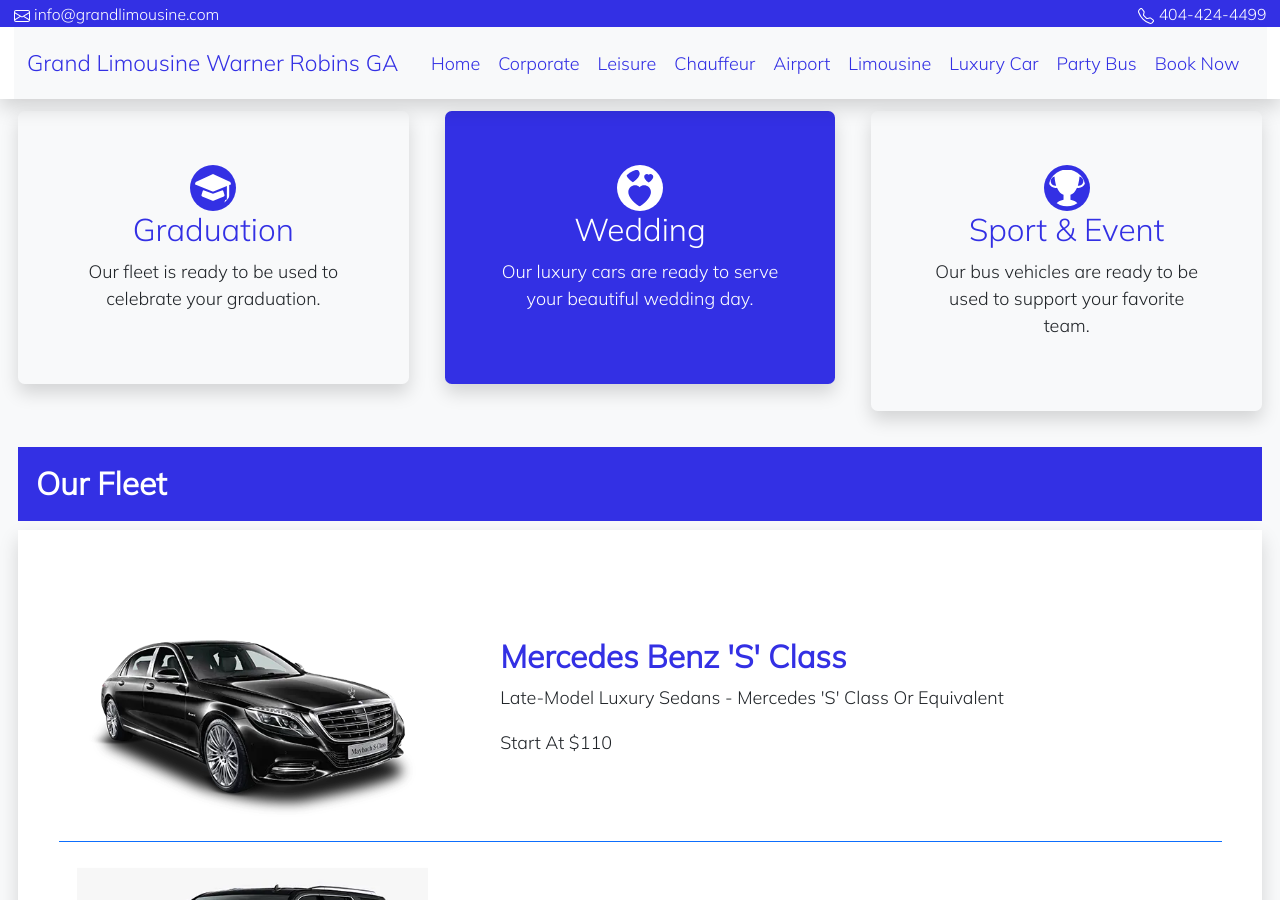
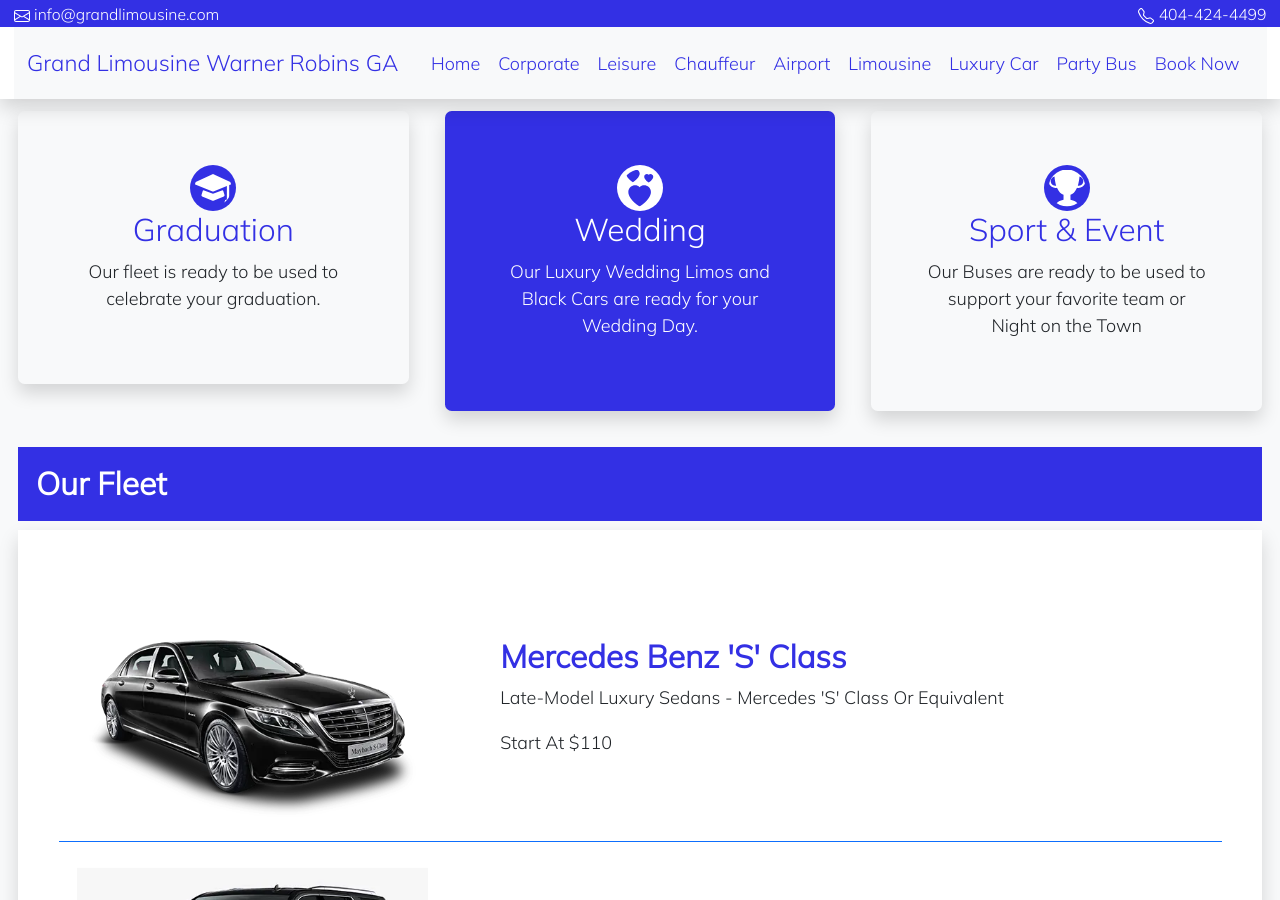
Before and after one commit to wynngrand/grandlimowarner-robins, a Jekyll site: the page built from index.md, in a window 1280 px wide and 900 px high, scrolled down 3339 px. Built offline with Jekyll 4.4.1, drawn with Linux system fonts in a browser that asks for light colours.

Commit message:
Update from Forestry.io wynngrand updated _config.yml

```diff
--- a/_config.yml
+++ b/_config.yml
@@ -15,9 +15,10 @@ badge:
   title4: Graduation
   text4: Our fleet is ready to be used to celebrate your graduation.
   title5: Wedding
-  text5: Our luxury cars are ready to serve your beautiful wedding day.
+  text5: Our Luxury Wedding Limos and Black Cars are ready for your Wedding Day.
   title6: Sport & Event
-  text6: Our bus vehicles are ready to be used to support your favorite team.
+  text6: Our Buses are ready to be used to support your favorite team or Night on
+    the Town
   title7: Professional
   text7: With experienced and friendly staff and drivers to serve you.
   title8: Full Tank
```
